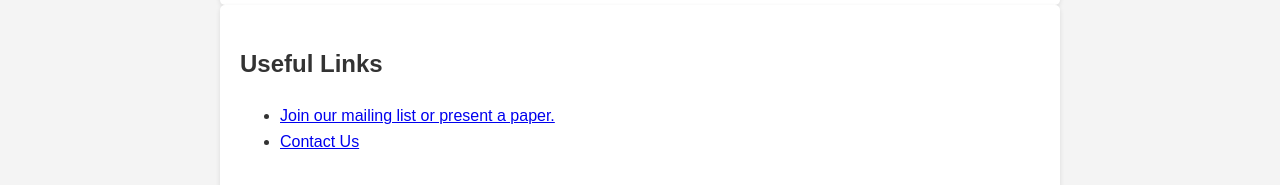
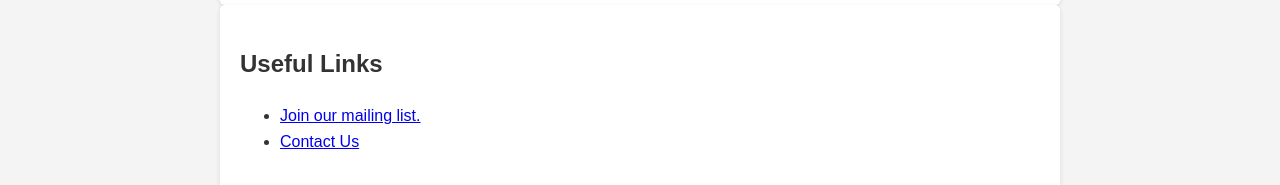
Before and after one commit to WTI-NEURO-AI-JOURNAL-CLUB/NEURO-AI_JC, a Jekyll site: the page index.html, which Jekyll copies as it is, in a window 1280 px wide. Shown: the part 1235-1420 px from the top of the page. Built offline with Jekyll 4.4.1, drawn with Linux system fonts in a browser that asks for light colours.

Commit message:
Update index.html

```diff
--- a/index.html
+++ b/index.html
@@ -82,7 +82,7 @@
     <section>
         <h2>Useful Links </h2>
         <ul>
-            <li><a href=" https://forms.gle/8yjr471FykW92UX89="_blank">Join our mailing list or present a paper.</a></li>
+            <li><a href=" https://mailman.yale.edu/mailman/listinfo/wti-neuro-ai-jc">Join our mailing list.</a></li>
             <li><a href="amelia.johnson.aj764@yale.ed">Contact Us</a></li>
         </ul>
     </section>
```
